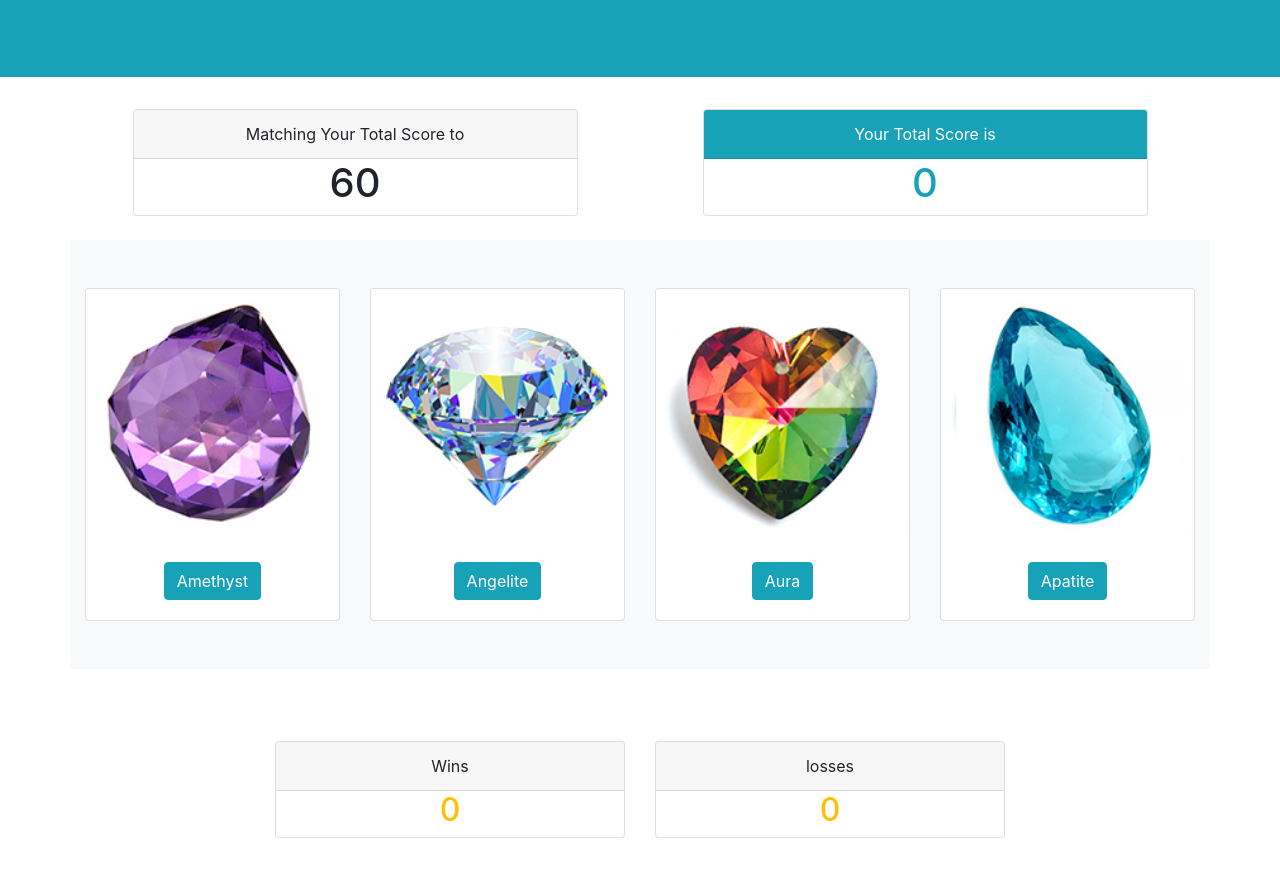
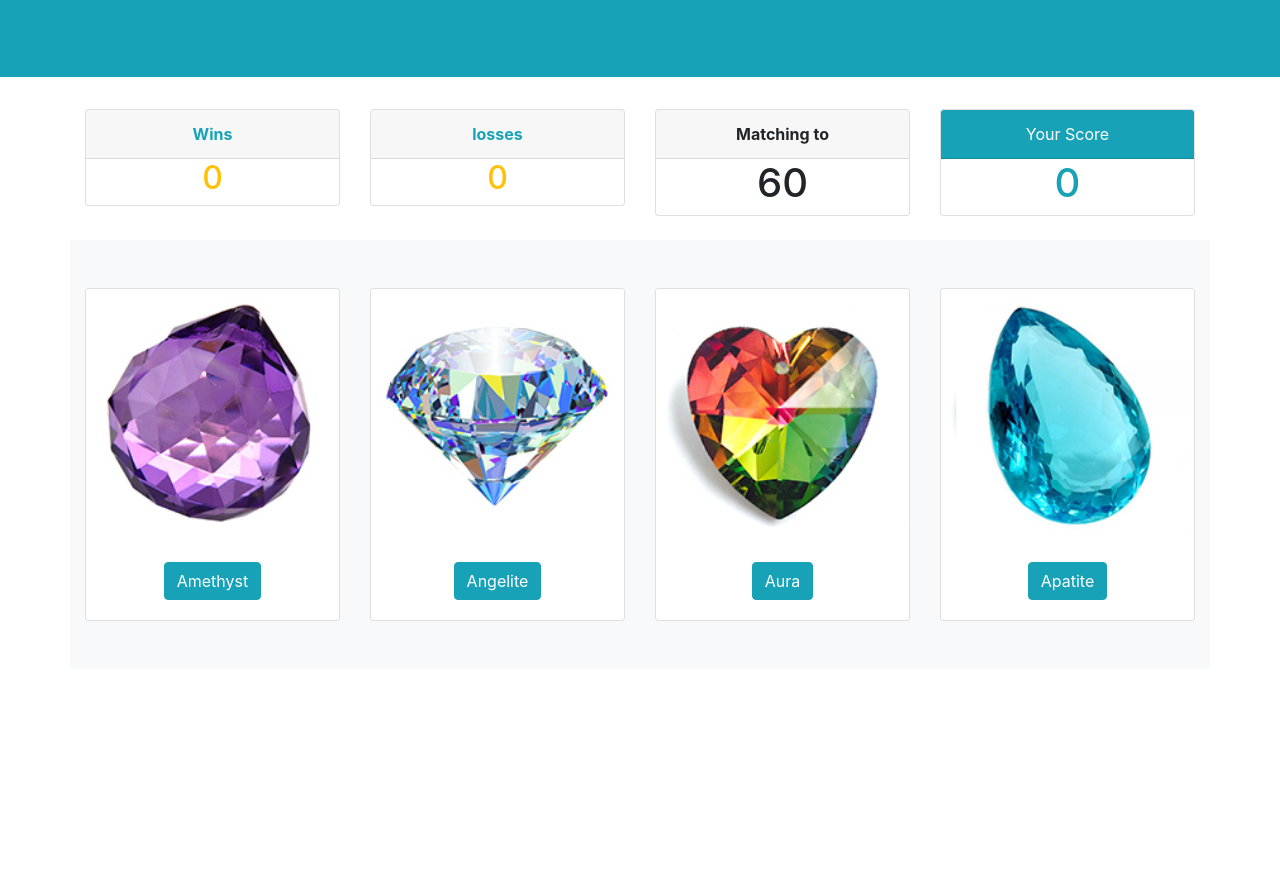
Before and after one commit to yuxinebill/crystalsCollector_Yuxin, a plain HTML site: page index.html in a window 1280 px wide. Shown: the part 291-1168 px from the top of the page. After the commit the page ends 1081 px from the top, so only its background shows below. Drawn offline with nearby package versions, Linux system fonts and the light colour scheme.

Commit message:
change style

```diff
--- a/index.html
+++ b/index.html
@@ -37,21 +37,33 @@
 
     <div class="row">
 
+      <div class="col-3">
+        <div class="card">
+          <div class="card-header text-info font-weight-bold">Wins</div>
+          <h2 id="wins" class="text-warning"> 0 </h2>
+        </div>
+      </div>
 
+      <div class="col-3">
+        <div class="card">
+          <div class="card-header text-info font-weight-bold">losses</div>
+          <h2 id="losses" class="text-warning"> 0 </h2>
+        </div>
+      </div>
 
-      <div class="col-12 col-sm-5 mx-auto">
+      <div class="col-3">
         <div class="card ">
-          <div class="card-header">
-            Matching Your Total Score to
+          <div class="card-header font-weight-bold">
+            Matching to
           </div>
           <h1 id="computer_score"> 0 </h1>
         </div>
       </div>
 
-      <div class="col-12 col-sm-5 mx-auto">
+      <div class="col-3">
         <div class="card">
           <div class="card-header bg-info text-white">
-            Your Total Score is
+            Your Score
           </div>
           <h1 id="userSum" class="text-info">0</h1>
         </div>
@@ -108,19 +120,7 @@
 
       <div class="col-2"></div>
 
-      <div class="col-4">
-        <div class="card">
-          <div class="card-header">Wins</div>
-          <h2 id="wins" class="text-warning"> 0 </h2>
-        </div>
-      </div>
 
-      <div class="col-4">
-        <div class="card">
-          <div class="card-header">losses</div>
-          <h2 id="losses" class="text-warning"> 0 </h2>
-        </div>
-      </div>
 
       <div class="col-2"></div>
 
@@ -130,11 +130,6 @@
 
 
   <script type="text/javascript">
-
-    //当打开DOC，就产生一个随机数，并且把这个随机数写入ID computer_score; 给每个石头给出一个随机数在1-12之间
-    //如果和小于随机数那么，每个图片被按一次就与前面的数相加，和就写入HISTORY
-    //如果 和= 电脑随机数，那么就WINS ++, 重新开始游戏；
-    //如果和大于电脑随机数，那么LOSE ++， 重新开始游戏
 
     $(document).ready(function() {
 
```
